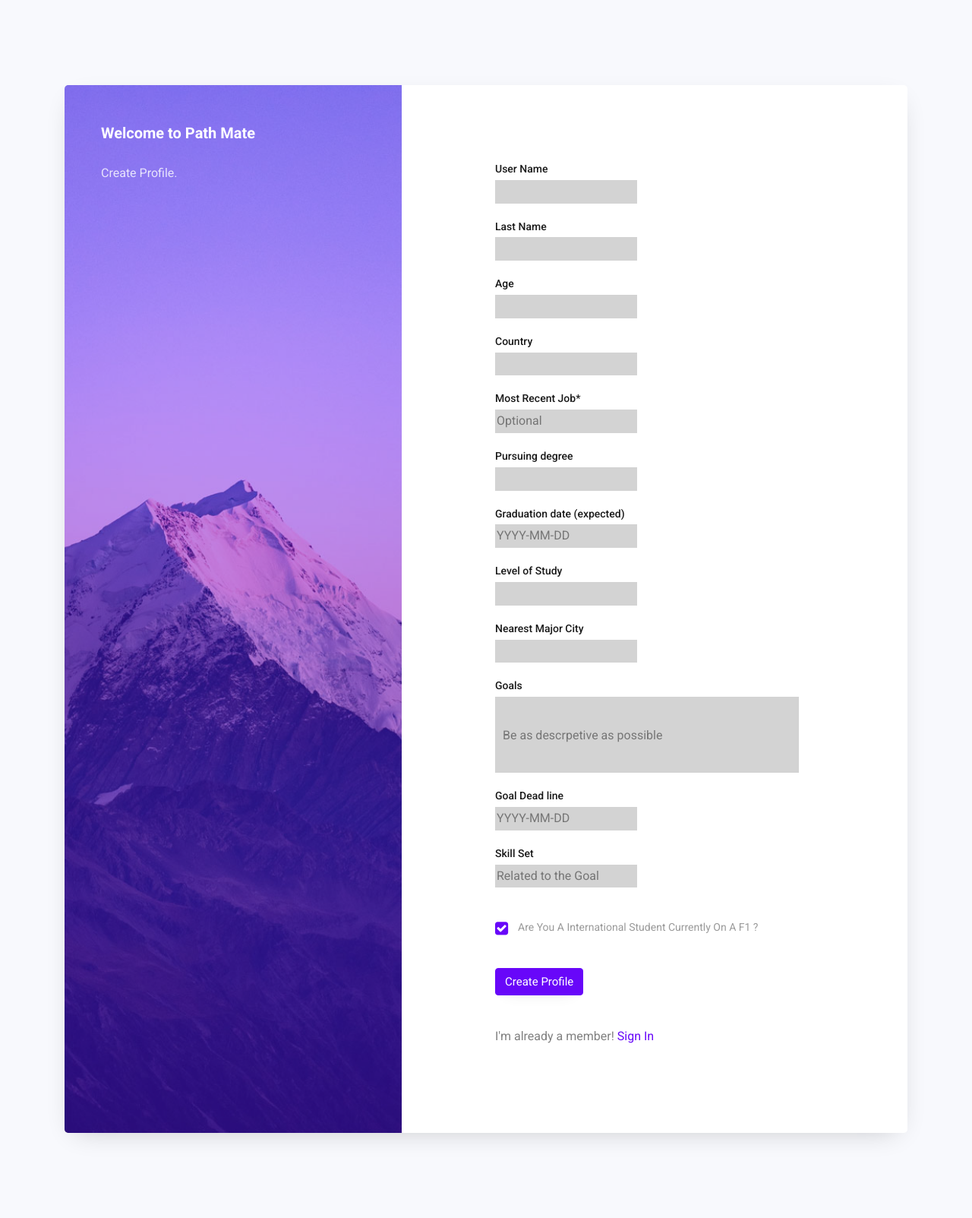
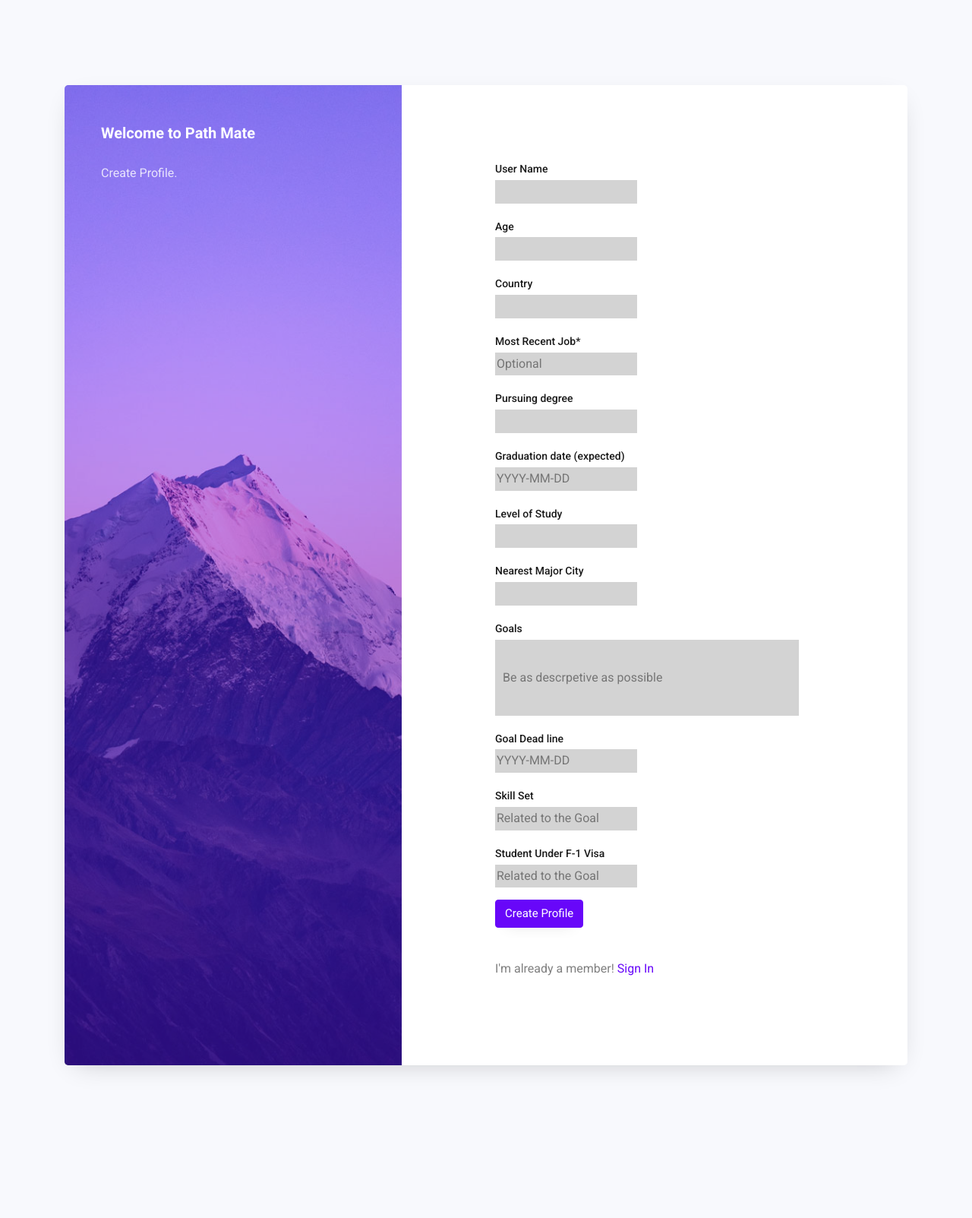
Before and after one commit to Miguel-202/PathMate, a Django app: page /accounts/profile-creation/ in a window 1280 px wide. Shown: the whole page at 76% size. After the commit the page ends 1411 px from the top, so only its background shows below. Run offline with Django 3.2, Linux system fonts and the light colour scheme; some libraries are stand-ins or nearby versions.

Commit message:
Manage to set Database from User Input
-Updated userdata view to save the user creation input to the database
-Modified profile-creation.html to do bugffixing

```diff
--- a/accounts/views/userdata.py
+++ b/accounts/views/userdata.py
@@ -1,4 +1,36 @@
-from django.shortcuts import render, redirect
+from django.shortcuts import render,redirect
+from ..models.databaseuser import UserProfileTable
+from django.http import HttpResponseRedirect
+
 
 def userdata(request):
-     return render(request,"accounts/profile-creation.html")
+        if request.method == 'POST':
+
+          user_name =request.POST.get("User_Name")
+          user_country =request.POST.get("User_Country")
+          Job = request.POST.get("Job")
+          user_age = request.POST.get("User_Age")
+          user_major = request.POST.get("User_Major")
+          user_graduationdate = request.POST.get("User_GraduationDate")
+          level_study = request.POST.get("Level_Study")
+          location = request.POST.get("Location")
+          goals = request.POST.get("Goals")
+          goal_deadline = request.POST.get("Goal_Deadline")
+          skill_set = request.POST.get("Skill_Set")
+          needs_visa_sponsorship = request.POST.get("Needs_Visa_Sponsorship")
+
+          UserProfileTable.objects.create(User_Major=user_major,
+                                          User_Name=user_name,
+                                          User_Country=user_country,
+                                          Job=Job,
+                                          User_Age=user_age,
+                                          User_GraduationDate=user_graduationdate,
+                                          Level_Study=level_study,
+                                          Location=location,
+                                          Goals=goals,
+                                          Goal_Deadline=goal_deadline,
+                                          Skill_Set=skill_set,
+                                          Needs_Visa_Sponsorship=needs_visa_sponsorship
+                                          )
+          return HttpResponseRedirect("accounts/signup.html")
+        return render(request, "accounts/profile-creation.html")
--- a/templates/accounts/profile-creation.html
+++ b/templates/accounts/profile-creation.html
@@ -42,15 +42,7 @@
                                                     </div>
                                                 </div>
 
-                                                <!--Last Name Not Used on Data Base-->
-                                                <div class="col-md-12">
-                                                    <div class="form-group">
-                                                    <label >Last Name</label>
-                                                    <div class="form-group">
-                                                        <input type="text" style="border: none; background-color:lightgrey;" name="lastname">
-                                                    </div>
-                                                    </div>
-                                                </div>
+
 
                                                  <!--Age-->
                                                  <div class="col-md-12">
@@ -150,7 +142,7 @@
                                                     <div class="form-group">
                                                     <label >Skill Set </label>
                                                     <div class="form-group">
-                                                        <input type="text" placeholder="Related to the Goal" style="border: none; background-color:lightgrey;" name="Goal_Deadline">
+                                                        <input type="text" placeholder="Related to the Goal" style="border: none; background-color:lightgrey;" name="Skill_Set">
                                                     </div>
                                                     </div>
                                                 </div>
@@ -158,15 +150,12 @@
 
 
                                                  <!--Need Visa SponsosrShip-->
-                                                 <div class="col-md-12 my-4">
+                                                 <div class="col-md-12">
                                                     <div class="form-group">
-                                                        <div class="w-100">
-                                                            <label class="checkbox-wrap checkbox-primary">
-                                                                Are you a international student currently on a F1 ?
-                                                                <input type="checkbox" checked />
-                                                                <span class="checkmark"></span>
-                                                            </label>
-                                                        </div>
+                                                    <label >Student Under F-1 Visa</label>
+                                                    <div class="form-group">
+                                                        <input type="text" placeholder="Related to the Goal" style="border: none; background-color:lightgrey;" name="Needs_Visa_Sponsorship">
+                                                    </div>
                                                     </div>
                                                 </div>
 
@@ -180,10 +169,10 @@
                                             </div>
 
 
+                                            <div class="w-100">
+                                                <p class="mt-4">I'm already a member! <a href="{% url 'accounts:signin' %}">Sign In</a></p>
+                                            </div>
                                         </form>
-                                        <div class="w-100">
-                                            <p class="mt-4">I'm already a member! <a href="{% url 'accounts:signin' %}">Sign In</a></p>
-                                        </div>
                                     </div>
                                 </div>
                             </div>
```
Also changed, not shown: accounts/models/databaseuser.py (+4 -4 lines), accounts/migrations/0003_rename_goal_deathline_userprofiletable_goal_deadline_and_more.py (added), accounts/migrations/0004_alter_userprofiletable_needs_visa_sponsorship.py (added).
